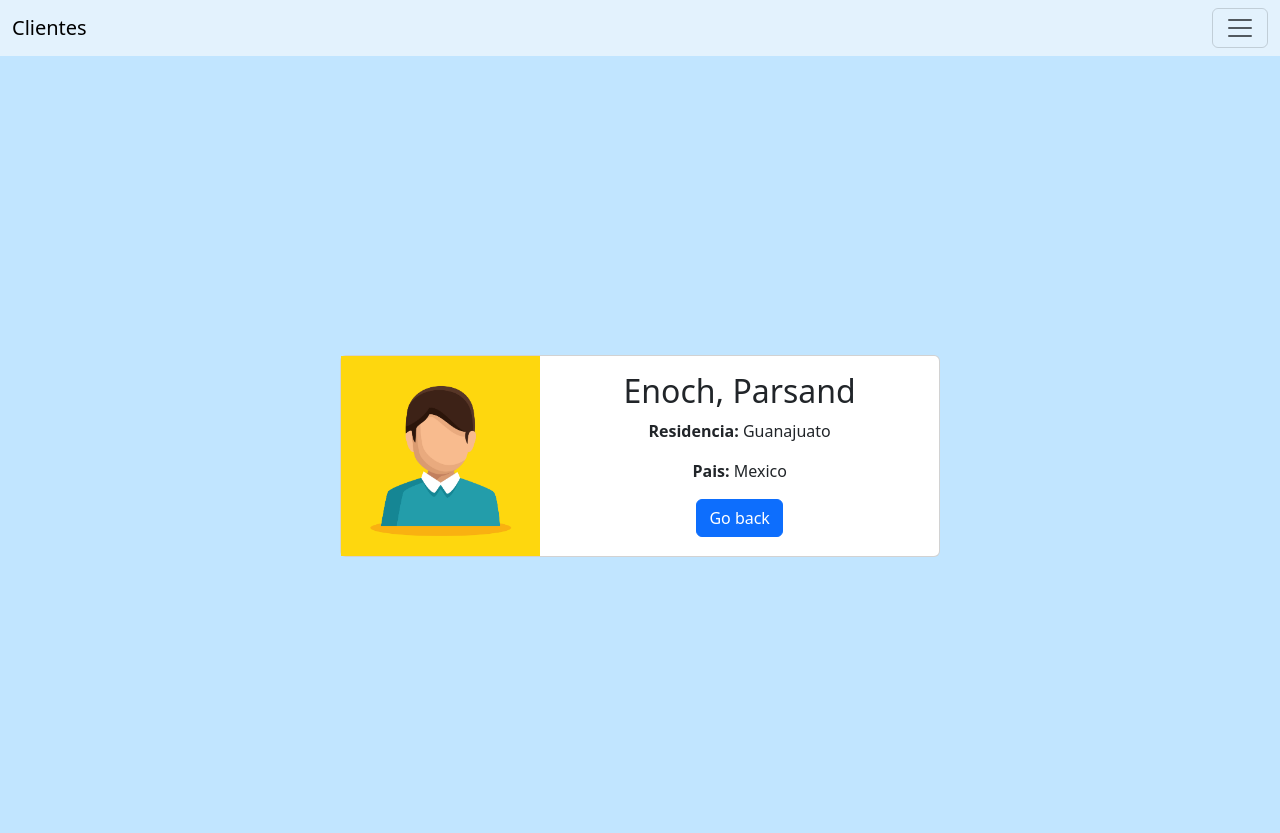
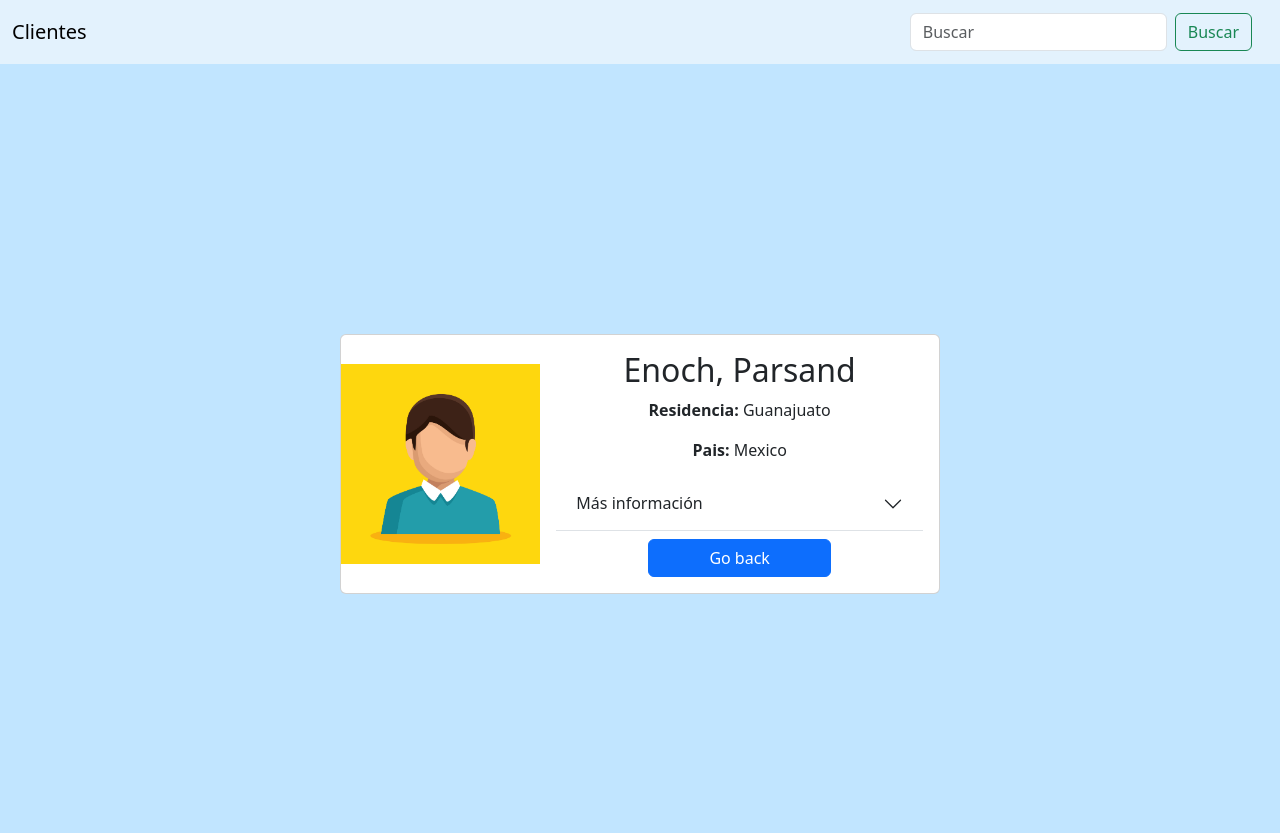
Before and after one commit to Wangallego/Customer-list, a Flask app: page /detalle_cliente/1 in a window 1280 px wide. Shown: the top 833 px of the page. Before the commit the page ends 557 px from the top, so only its background shows below. Run offline with Flask 3, Linux system fonts and the light colour scheme.

Commit message:
Eliminacion de documentos

```diff
--- a/app.py
+++ b/app.py
@@ -7,32 +7,33 @@ app = Flask(__name__)
 
 Cliente.cargar_datos(str(Path('data') / 'clientes.csv'))
 
+@app.route('/', methods=['GET', 'POST'])
+def index():
+    search_query = request.args.get('search', '').lower()
 
-
-
-
-@app.route('/')
-def index():
-    # to dO: Cargar lista de clientes dende o modelo e pasala á vista clientes.html
     clientes = Cliente.todos()
 
-    #Paginación.
+    if search_query:
+        clientes = [cliente for cliente in clientes if
+                    search_query in cliente.nombre.lower() or
+                    search_query in cliente.apellidos.lower() or
+                    search_query in cliente.ciudad.lower() or
+                    search_query in cliente.pais.lower()]
+
     PAGE_SIZE = 15
-    # Calcular la paginación
     _page = int(request.args.get('_page', 1))
-    clientes = Cliente.todos()
 
     num_clientes = len(clientes)
     num_pages = (num_clientes + PAGE_SIZE - 1) // PAGE_SIZE
     clientes_paginados = clientes[(_page - 1) * PAGE_SIZE:_page * PAGE_SIZE]
 
-    # Calcular las páginas para la paginación
     start_page = max(1, (_page - 1) // 3 * 3 + 1)
     end_page = min(num_pages, (_page - 1) // 3 * 3 + 4)
     pages = range(start_page, end_page)
 
-# Renderizar la plantilla 'clientes.html' con los datos necesarios
     return render_template('clientes.html', clientes=clientes_paginados, pages=pages, _page=_page, num_pages=num_pages)
+
+
 
 
 
--- a/templates/base.html
+++ b/templates/base.html
@@ -23,37 +23,18 @@
           .navbar{
               background-color: #0462c7b7;
           }
-        .table{
-          background-color:#c1e5ff;
-        }
+
         </style>
   </head>
   <body>
     <nav class="navbar navbar-light" style = "background-color: #e3f2fd;">
       <div class="container-fluid">
         <a class="navbar-brand" href="{{ url_for('index') }}">Clientes</a>
-      <button class="navbar-toggler" type="button" data-bs-toggle="collapse" data-bs-target="#navbarSupportedContent" aria-controls="navbarSupportedContent" aria-expanded="false" aria-label="Toggle navigation">
-        <span class="navbar-toggler-icon"></span>
-      </button>
-      <div class="collapse navbar-collapse" id="navbarSupportedContent">
-        <ul class="navbar-nav me-auto mb-2 mb-lg-0">
 
-          <li class="nav-item dropdown">
-            <a class="nav-link dropdown-toggle" href="#" role="button" data-bs-toggle="dropdown" aria-expanded="false">
-              Filtrar
-            </a>
-            <ul class="dropdown-menu">
-              <li><a class="dropdown-item" href="#">Pais</a></li>
-              <li><a class="dropdown-item" href="#">Ciudad</a></li>
-              <li><hr class="dropdown-divider"></li>
-              <li><a class="dropdown-item" href="#">Nombre/Apellido</a></li>
-            </ul>
-          </li>
-
-        </ul>
-        <form class="d-flex" role="search">
-          <input class="form-control me-2" type="search" placeholder="Search" aria-label="Search">
-          <button class="btn btn-outline-success" type="submit">Search</button>
+        <div class="navbar-brand id="navbarSupportedContent">
+          <form class="d-flex" action="/" method="GET" role="search">
+            <input class="form-control me-2" type="search" placeholder="Buscar" aria-label="Search" name="search">
+            <button class="btn btn-outline-success" type="submit">Buscar</button>
           </form>
         </div>
       </div>
--- a/templates/detalle_cliente.html
+++ b/templates/detalle_cliente.html
@@ -1,25 +1,51 @@
-{% extends 'base.html' %}
-
-{% block title %}
-{% endblock %}
-
-{% block content %}
-<div class="d-flex justify-content-center align-items-center" style="height: 100vh;">
-  <div class="card text-center" style="max-width: 600px;">
+{% extends 'base.html' %} {% block title %} {% endblock %} {% block content %}
+<div
+  class="d-flex justify-content-center align-items-center"
+  style="height: 100vh"
+>
+  <div class="card text-center" style="max-width: 600px">
     <div class="row g-0">
       <div class="col-md-4 d-flex align-items-center justify-content-center">
-        <img src="{{ url_for('static', filename='perfil.jpg') }}" class="card-img-left" alt="Profile img" style="max-width: 100%; max-height: 100%;">
+        <img
+          src="{{ url_for('static', filename='perfil.jpg') }}"
+          class="card-img-left"
+          alt="Profile img"
+          style="max-width: 100%; max-height: 100%"
+        />
       </div>
-      <div class="col-md-8">
+      <div class="col-md-8 max-width:540px">
         <div class="card-body">
-          <h2 class="card-title">{{ cliente.nombre }}, {{ cliente.apellidos }}</h2>
-          <p class="card-text"><strong>Residencia:</strong> {{ cliente.ciudad }}</p>
+          <h2 class="card-title">
+            {{ cliente.nombre }}, {{ cliente.apellidos }}
+          </h2>
+          <p class="card-text">
+            <strong>Residencia:</strong> {{ cliente.ciudad }}
+          </p>
           <p class="card-text"><strong>Pais:</strong> {{ cliente.pais }}</p>
-          <a href="/" class="btn btn-primary">Go back</a>
+          <div class="accordion accordion-flush" id="accordionFlushExample">
+            <div class="accordion-item">
+              <h2 class="accordion-header">
+                <button class="accordion-button collapsed" type="button" data-bs-toggle="collapse" data-bs-target="#flush-collapseOne" aria-expanded="false" aria-controls="flush-collapseOne">
+                  Más información
+                </button>
+              </h2>
+              <div id="flush-collapseOne" class="accordion-collapse collapse" data-bs-parent="#accordionFlushExample">
+                <div class="accordion-body">Lorem ipsum dolor sit amet consectetur adipisicing elit. Debitis rerum veritatis id repudiandae delectus libero nam? Sint, fugit odit repellat dolorem odio nihil totam quibusdam saepe. Necessitatibus eum corporis excepturi.</div>
+              </div>
+            </div>
+            <div class="d-md-flex justify-content-md-end">
+              <a
+                href="/"
+                class="btn btn-primary mt-2 d-grid gap-2 col-6 mx-auto"
+                type="button"
+                >Go back</a
+              >
+            </div>
+          </div>
         </div>
       </div>
     </div>
   </div>
+
+  {% endblock %}
 </div>
-
-{% endblock %}
```
Also changed, not shown: templates/clientes.html (+10 -31 lines), .EntornoV/pyvenv.cfg (deleted), README.md (added), 11 other files. Lines whose indentation alone changed are shown as unchanged.
